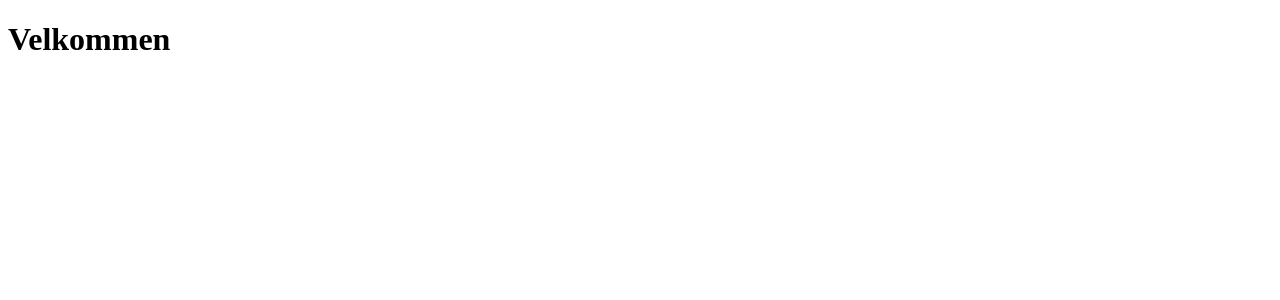
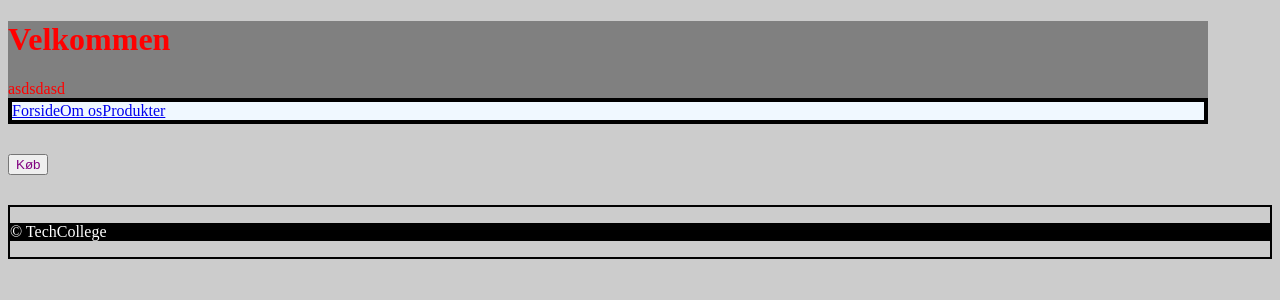
Before and after one commit to Webudvikler-TechCollege/H1WE080124-ReactCodeAlong, a React (Vite) app: page / in a window 1280 px wide. Shown: the top 300 px of the page. Built offline with nearby package versions, Linux system fonts and the light colour scheme.

Commit message:
Added styled components

```diff
--- a/eslint.config.js
+++ b/eslint.config.js
@@ -34,5 +34,6 @@ export default [
         { allowConstantExport: true },
       ],
     },
+    "react/prop-types": "off"
   },
 ]
--- a/package.json
+++ b/package.json
@@ -11,7 +11,8 @@
   },
   "dependencies": {
     "react": "^18.3.1",
-    "react-dom": "^18.3.1"
+    "react-dom": "^18.3.1",
+    "styled-components": "^6.1.13"
   },
   "devDependencies": {
     "@eslint/js": "^9.15.0",
--- a/src/App.jsx
+++ b/src/App.jsx
@@ -1,11 +1,21 @@
 import './App.scss'
+import { Button } from './components/Button/Button'
+import { Footer } from './components/Footer/Footer'
 import { Header } from './components/Header/Header'
 
 function App() {
 
+  const btnClick = () => {
+    alert('You clicked the button.')
+  }
+
   return (
     <>
       <Header />
+      <main>
+        <Button textValue="Køb" bgColor="purple" clickEvent={btnClick} />
+      </main>
+      <Footer />
     </>
   )
 }
--- a/src/App.scss
+++ b/src/App.scss
@@ -0,0 +1,8 @@
+body {
+	background-color: #ccc;
+}
+
+main {
+	margin-top: 30px;
+	margin-bottom: 30px;
+}
--- /dev/null
+++ b/src/components/Button/Button.jsx
@@ -0,0 +1,6 @@
+export const Button = ({ textValue, bgColor, clickEvent }) => {
+
+  return (
+	<button onClick={() => clickEvent()} style={{ color: bgColor }}>{ textValue }</button>
+  )
+}
--- /dev/null
+++ b/src/components/Footer/Footer.jsx
@@ -0,0 +1,9 @@
+import styles from './Footer.module.scss'
+
+export const Footer = () => {
+	return (
+		<footer>
+			<p className={styles.disclaimer}>&copy; TechCollege</p>
+		</footer>
+	)
+}
--- /dev/null
+++ b/src/components/Footer/Footer.module.scss
@@ -0,0 +1,8 @@
+footer {
+	border: solid 2px #000
+}
+
+.disclaimer {
+	background: black;
+	color: #fff
+}
--- a/src/components/Header/Header.jsx
+++ b/src/components/Header/Header.jsx
@@ -1,7 +1,12 @@
+import { NavBar } from "../NavBar/NavBar"
+import { HeaderStyle } from "./Header.styled"
+
 export const Header = () => {
 	return (
-		<header>
+		<HeaderStyle color="red" $bgcolor="blue">
 			<h1>Velkommen</h1>
-		</header>
+			asdsdasd
+			<NavBar />
+		</HeaderStyle>
 	)
 }
--- /dev/null
+++ b/src/components/Header/Header.styled.js
@@ -0,0 +1,7 @@
+import styled from 'styled-components'
+
+export const HeaderStyle = styled.header`
+	background-color: ${props => props.bgcolor ? props.bgcolor : 'grey'};
+	color: ${props => props.color};
+	width: ${props => props.width ? props.width : 1200}px;
+`
--- /dev/null
+++ b/src/components/NavBar/NavBar.jsx
@@ -0,0 +1,13 @@
+import { NavBarStyled } from "./NavBar.styled"
+
+export const NavBar = () => {
+  return (
+	<NavBarStyled>
+		<ul>
+			<li><a href="#">Forside</a></li>
+			<li><a href="#">Om os</a></li>
+			<li><a href="#">Produkter</a></li>
+		</ul>
+	</NavBarStyled>
+  )
+}
--- /dev/null
+++ b/src/components/NavBar/NavBar.styled.js
@@ -0,0 +1,14 @@
+import styled from 'styled-components'
+
+export const NavBarStyled = styled.nav`
+	border: solid 4px #000;
+	background-color: aliceblue;
+
+
+	ul {
+		list-style-type: none;
+		display: flex;
+		margin: 0px;
+		padding: 0px;
+	}
+`
```
Also changed, not shown: 1 other file (tests, documents, lock files or other folders).
